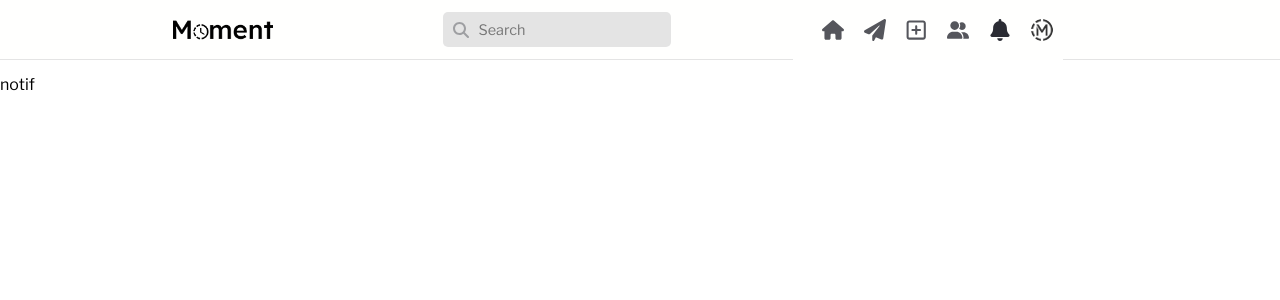
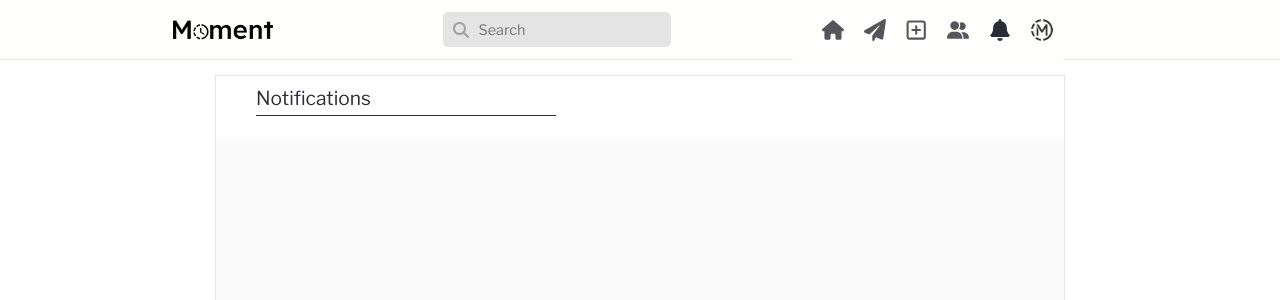
Before and after one commit to NRK-group/Moment, a React (Vite) app in the folder frontend/: page /notifications in a window 1280 px wide. Shown: the top 300 px of the page. Built offline with nearby package versions, Linux system fonts and the light colour scheme.

Commit message:
add header

```diff
--- a/frontend/src/features/Notification/Notification.css
+++ b/frontend/src/features/Notification/Notification.css
@@ -0,0 +1,47 @@
+.pageName {
+    font-size: var(--heading-font-size);
+    color: var(--heading-color);
+    margin: 10px 40px 3px 40px;
+    padding-bottom: 5px;
+    border-bottom: 1px solid var(--border-color);
+    width: 100%;
+    max-width: 300px;
+}
+.notificationsContainer {
+    width: 100%;
+    height: 100%;
+    border: 1px solid var(--terheading-color);
+    max-width: 850px;
+    margin: auto;
+}
+.notificationsHeader {
+    width: 100%;
+    height: var(--sub-nav-height);
+    padding: 0 20px;
+    display: flex;
+    align-items: center;
+}
+.notificationsHeader a {
+    all: unset;
+}
+.notificationHeader {
+    padding: 0 20px;
+    height: 100%;
+    display: flex;
+    align-items: center;
+    cursor: pointer;
+}
+
+.notificationHeader.active {
+    background-color: var(--secondary-background-color);
+    border-radius: 10px 10px 0 0;
+}
+.notificationContentContainer {
+    width: 100%;
+    height: 100%;
+    display: flex;
+    flex-direction: column;
+    align-items: center;
+    justify-content: center;
+    background-color: var(--secondary-background-color);
+}
--- a/frontend/src/features/Notification/Notification.jsx
+++ b/frontend/src/features/Notification/Notification.jsx
@@ -1,3 +1,5 @@
+import './Notification.css';
+import { NavLink } from 'react-router-dom';
 import Body from '../../components/Body/Body';
 import Card from '../../components/card/Card';
 
@@ -5,7 +7,11 @@ export const Notification = () => {
     return (
         <Body styleName='mobile'>
             <Card styleName='mobileCard'>
-                <div>notif</div>
+                <div className='notificationsContainer'>
+                    <div className='pageName'>Notifications</div>
+                    <div className='notificationsHeader'></div>
+                    <div className='notificationContentContainer'></div>
+                </div>
             </Card>
         </Body>
     );
--- a/frontend/src/index.css
+++ b/frontend/src/index.css
@@ -1,6 +1,6 @@
 :root {
     font-family: 'Libre Franklin', sans-serif;
-    --heding-font-size: 1.6rem;
+    --heading-font-size: 1.2rem;
     --subheading-font-size: 1rem;
     --body-font-size: 1.6rem;
     --input-font-size: 1.6rem;
@@ -17,6 +17,7 @@
     --content-color: #2b2c34;
     --desktop-nav-height: 60px;
     --mobile-nav-height: 55px;
+    --sub-nav-height: 20px;
 }
 * {
     margin: 0;
```
